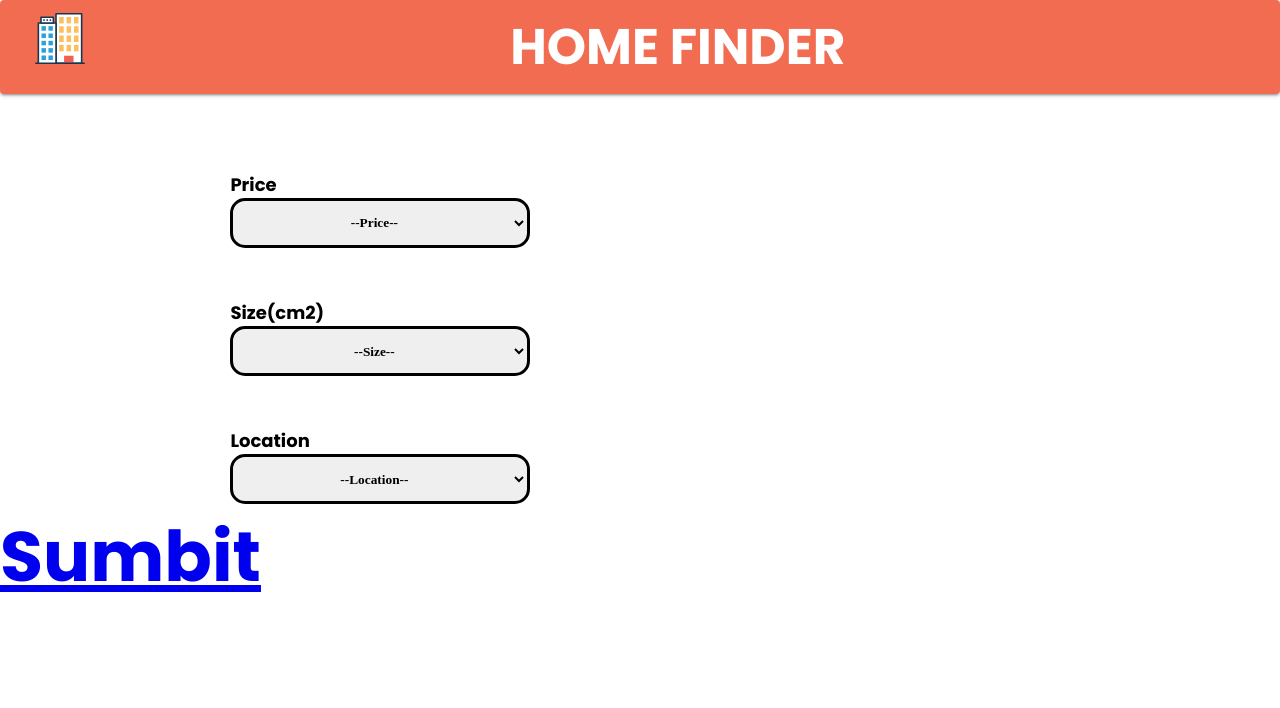
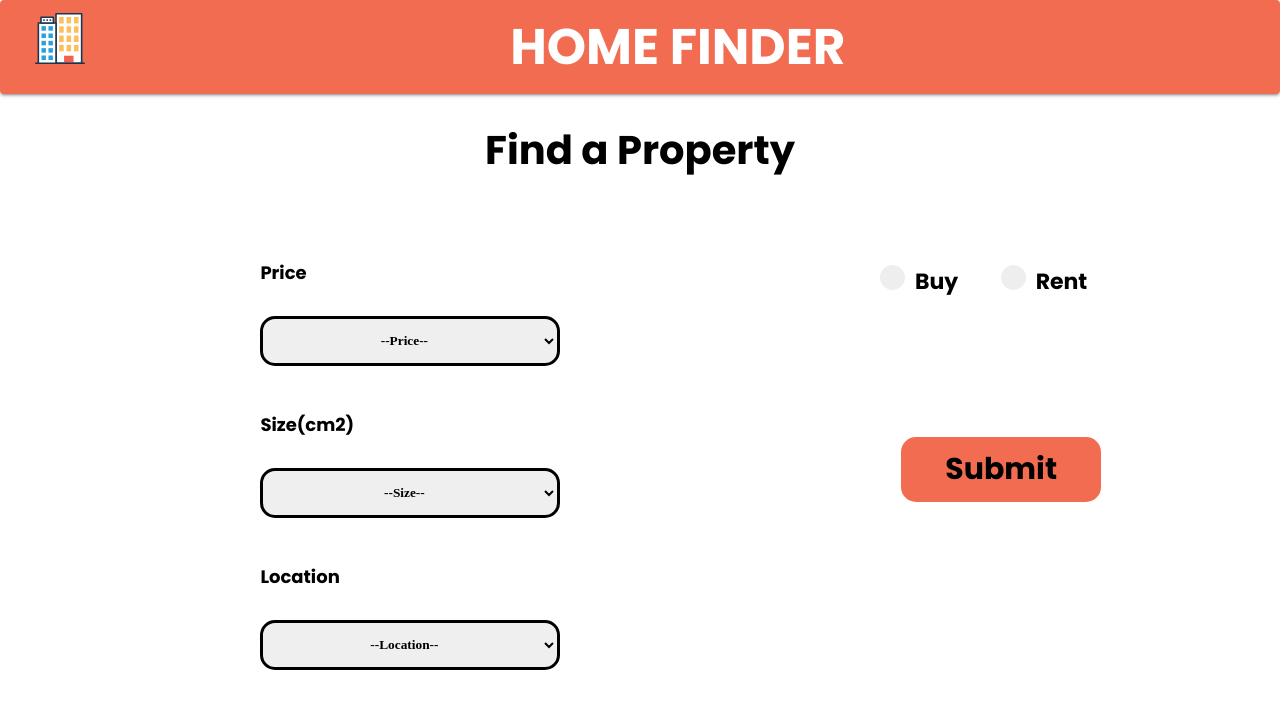
Before and after one commit to Gkonst1/chatbotEstateAgent, a React (Create React App) app in the folder homefinder/: page /tenant in a window 1280 px wide. Shown: the top 708 px of the page. Built offline with nearby package versions, Linux system fonts and the light colour scheme.

Commit message:
TenantPage finished

```diff
--- a/homefinder/src/Components/LandlordPage/yourEntry/yourEntry.css
+++ b/homefinder/src/Components/LandlordPage/yourEntry/yourEntry.css
@@ -7,7 +7,7 @@
   text-align: center;
   position: relative;
   width: 100%;
-  height: 100vh;
+  height: 100vh;;
 }
 .singleEntry{
   position: absolute;
--- a/homefinder/src/Components/LandlordPage/yourEntry/yourEntry.js
+++ b/homefinder/src/Components/LandlordPage/yourEntry/yourEntry.js
@@ -15,7 +15,7 @@ class YourEntry extends React.Component{
           <div className="singleEntry">
             <img src={img} className="image"></img>
             <figcaption>Price:270€, Size:70cm2</figcaption>
-            <figcaption>Contact: 6948764634, For Rent</figcaption>
+            <figcaption>Contact: 6965159638, For Rent</figcaption>
           </div>
         </div>
       </div>
--- a/homefinder/src/Components/TenantPage/resultsPage/results.css
+++ b/homefinder/src/Components/TenantPage/resultsPage/results.css
@@ -6,6 +6,7 @@
 .resultsContainer{
 	display: flex;
 	margin-top: 2%;
+	flex-wrap: wrap;
 }
 .filters{
 	margin-right: 20%;
@@ -24,6 +25,9 @@
 	margin: 0 10%;
 	justify-content: center;
 	outline: none;
+}
+#lastFilter{
+	margin-bottom: 15%;
 }
 .customSelect{
 	position: relative;
--- a/homefinder/src/Components/TenantPage/resultsPage/results.js
+++ b/homefinder/src/Components/TenantPage/resultsPage/results.js
@@ -16,30 +16,30 @@ class Results extends React.Component{
               <label>Price</label>
   						<select className="priceFilter">
                 <option selected disabled>--Price--</option>
-  					    <option>0-100$</option>
-  					    <option>101-250$</option>
-  					    <option>251-450$</option>
-  					    <option>451$+</option>
+                <option value="0-100$">0-100$</option>
+                <option value="101-250$">101-250$</option>
+                <option value="251-450$">251-450$</option>
+                <option value="451$+">451$+</option>
     					</select>
             </div>
             <div className="customSelect">
               <label>Size(cm2)</label>
               <select className="sizeFilter">
                 <option selected disabled>--Size--</option>
-  					    <option>0-30cm2</option>
-  					    <option>31-70cm2</option>
-  					    <option>71-200cm2</option>
-  					    <option>201+cm2</option>
+                <option value="0-30cm2">0-30cm2</option>
+                <option value="31-70cm2">31-70cm2</option>
+                <option value="71-200cm2">71-200cm2</option>
+                <option value="201cm2+">201cm2+</option>
     					</select>
             </div>
-            <div className="customSelect">
+            <div className="customSelect" id="lastFilter">
               <label>Location</label>
               <select className="sizeFilter">
                 <option selected disabled>--Location--</option>
-  					    <option className="option">Kamara</option>
-  					    <option className="option">Faliro</option>
-  					    <option className="option">Neapoli</option>
-  					    <option className="option">Kalamaria</option>
+  					    <option className="option" value="Kamara">Kamara</option>
+  					    <option className="option" value="Faliro">Faliro</option>
+  					    <option className="option" value="Neapoli">Neapoli</option>
+  					    <option className="option" value="Kalamaria">Kalamaria</option>
     					</select>
             </div>
 					</div>
@@ -47,12 +47,12 @@ class Results extends React.Component{
             <div className="singleEntity">
   						<img src={img} className="image"></img>
               <figcaption>Price:270€, Size:70cm2</figcaption>
-              <figcaption>Contact: 6948764634, For Rent</figcaption>
+              <figcaption>Contact: 6965159638, For Rent</figcaption>
             </div>
             <div className="singleEntity">
               <img src={img} className="image"></img>
               <figcaption>Price:270€, Size:70cm2</figcaption>
-              <figcaption>Contact: 6948764634, For Rent</figcaption>
+              <figcaption>Contact: 6965159638, For Rent</figcaption>
             </div>
 					</div>
 				</div>
--- a/homefinder/src/Components/TenantPage/tenant.css
+++ b/homefinder/src/Components/TenantPage/tenant.css
@@ -1,7 +1,19 @@
+.box{
+	display: flex;
+	flex-direction: row;
+	flex-wrap: nowrap;
+	margin: 5% 10%;
+}
 .filtersSearch{
-	margin: 2% 10% 0 10%;
 	display: flex;
 	flex-direction: column;
+	margin-left: 10%;
+}
+.reason{
+	width: 500px;
+	margin-left: 30%;
+	margin-right: 10%;
+
 }
 
 .singleFilterSearch{
@@ -12,7 +24,7 @@
 	width: 300px;;
 	height: 50px;
 	border-radius: 15px;
-	margin: 0 10%;
+	margin: 10% 10%;
 	justify-content: center;
 	outline: none;
 }
@@ -22,3 +34,101 @@
   flex-direction: column;
   margin-top: 5%;
 }
+.textdecor{
+	text-decoration: none;
+}
+.submit{
+	width: 200px;
+	text-align: center;
+	text-decoration: none;
+	color: black;
+	padding: 10px;
+	border-radius: 15px;
+	background-color: #f16c51;
+	margin-left: 30%;
+	margin-top: 60%;
+}
+.submit:hover{
+	-moz-box-shadow:    inset 0 0 10px rgba(0, 0, 0, 55%);
+   -webkit-box-shadow: inset 0 0 10px rgba(0, 0, 0, 55%);
+   box-shadow:         inset 0 0 10px rgba(0, 0, 0, 55%);
+}
+.status{
+	display: flex;
+	flex-direction: row;
+}
+
+
+
+
+
+
+
+
+/* Customize the label (the container) */
+.statusBox {
+  display: block;
+  position: relative;
+  padding-left: 35px;
+	margin-top: 10%;
+  margin-bottom: 12px;
+	margin-left: 20%;
+  cursor: pointer;
+  font-size: 22px;
+  -webkit-user-select: none;
+  -moz-user-select: none;
+  -ms-user-select: none;
+  user-select: none;
+}
+
+/* Hide the browser's default radio button */
+.statusBox input {
+  position: absolute;
+  opacity: 0;
+  cursor: pointer;
+  height: 0;
+  width: 0;
+}
+
+/* Create a custom radio button */
+.checkmark {
+  position: absolute;
+  top: 0;
+  left: 0;
+  height: 25px;
+  width: 25px;
+  background-color: #eee;
+  border-radius: 50%;
+}
+
+/* On mouse-over, add a grey background color */
+.statusBox:hover input ~ .checkmark {
+  background-color: #ccc;
+}
+
+/* When the radio button is checked, add a blue background */
+.statusBox input:checked ~ .checkmark {
+  background-color: #f16c51;
+}
+
+/* Create the indicator (the dot/circle - hidden when not checked) */
+.checkmark:after {
+  content: "";
+  position: absolute;
+  display: none;
+}
+
+/* Show the indicator (dot/circle) when checked */
+.statusBox input:checked ~ .checkmark:after {
+  display: block;
+}
+
+/* Style the indicator (dot/circle) */
+.statusBox .checkmark:after {
+  top: 9px;
+  left: 9px;
+  width: 8px;
+  height: 8px;
+  border-radius: 50%;
+  background: white;
+}
--- a/homefinder/src/Components/TenantPage/tenant.js
+++ b/homefinder/src/Components/TenantPage/tenant.js
@@ -9,41 +9,55 @@ class Tenant extends React.Component{
     return(
       <div>
         <Header/>
-
+        <h1 className="results">Find a Property</h1>
+          <div className="box">
             <div className="filtersSearch">
               <div className="customSelectSearch" >
                 <label>Price</label>
                 <select className="singleFilterSearch">
                   <option selected disabled>--Price--</option>
-                <option>0-100$</option>
-                <option>101-250$</option>
-                <option>251-450$</option>
-                <option>451$+</option>
+                  <option value="0-100$">0-100$</option>
+                  <option value="101-250$">101-250$</option>
+                  <option value="251-450$">251-450$</option>
+                  <option value="451$+">451$+</option>
                 </select>
               </div>
               <div className="customSelectSearch">
                 <label>Size(cm2)</label>
                 <select className="singleFilterSearch">
                   <option selected disabled>--Size--</option>
-                <option>0-30cm2</option>
-                <option>31-70cm2</option>
-                <option>71-200cm2</option>
-                <option>201+cm2</option>
+                  <option value="0-30cm2">0-30cm2</option>
+                  <option value="31-70cm2">31-70cm2</option>
+                  <option value="71-200cm2">71-200cm2</option>
+                  <option value="201cm2+">201cm2+</option>
                 </select>
               </div>
               <div className="customSelectSearch">
                 <label>Location</label>
                 <select className="singleFilterSearch">
                   <option selected disabled>--Location--</option>
-                <option>Kamara</option>
-                <option>Faliro</option>
-                <option>Neapoli</option>
-                <option>Kalamaria</option>
+                  <option value="Kamara">Kamara</option>
+                  <option value="Faliro">Faliro</option>
+                  <option value="Neapoli">Neapoli</option>
+                  <option value="Kalamaria">Kalamaria</option>
                 </select>
               </div>
             </div>
+            <div className="reason">
+              <div className="status">
+                <label class="statusBox">Buy
+                  <input type="checkbox"/>
+                    <span class="checkmark"></span>
+                </label>
+                <label class="statusBox">Rent
+                  <input type="checkbox"/>
+                    <span class="checkmark"></span>
+                </label>
+              </div>
               <div>
-            <Link to="/results"><h1>Sumbit</h1></Link>
+                <Link to="/results" className="textdecor"><h2 className="submit">Submit</h2></Link>
+              </div>
+            </div>
           </div>
         </div>
     )
```
Lines whose indentation alone changed are shown as unchanged.
